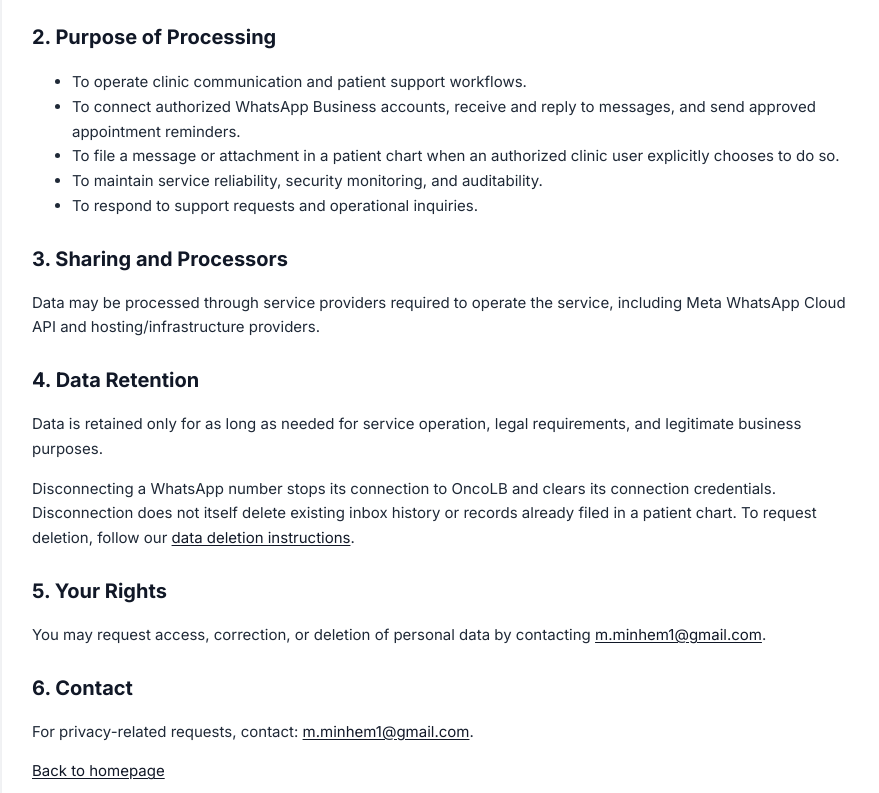
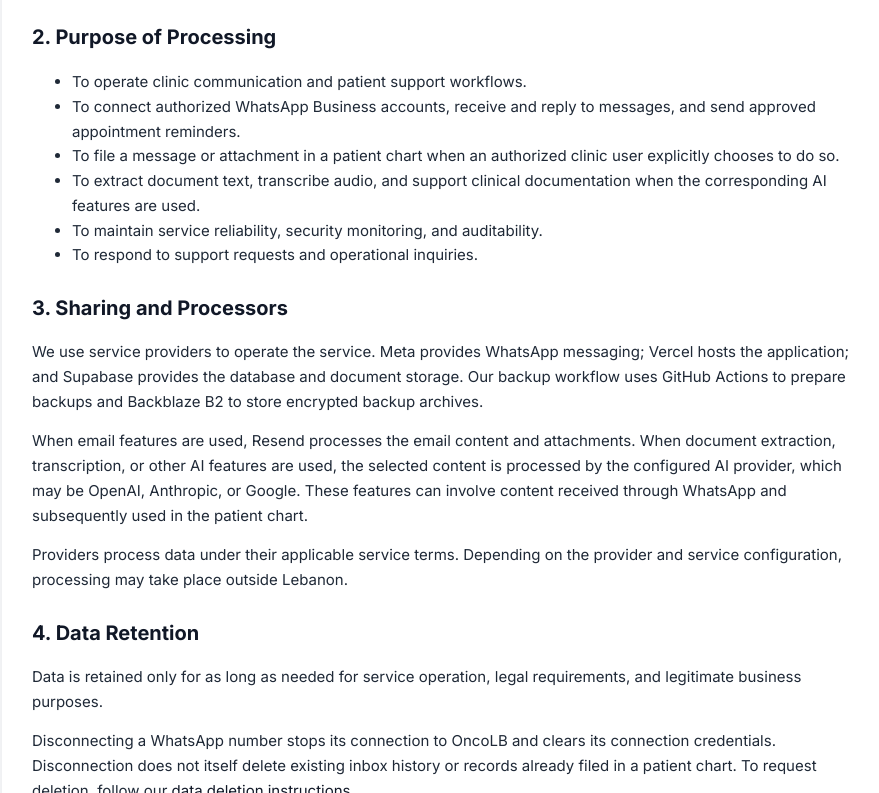
Before and after one commit to drminhem/oncolb-landing, a plain HTML site: page privacy-policy.html in a window 1280 px wide. Shown: the part 425-1218 px from the top of the page, without its empty margins (188-1067 px from the left). Drawn offline with Linux system fonts and the light colour scheme.

Commit message:
Clarify communication data processors and optional AI use

```diff
--- a/privacy-policy.html
+++ b/privacy-policy.html
@@ -93,14 +93,26 @@
         <li>To operate clinic communication and patient support workflows.</li>
         <li>To connect authorized WhatsApp Business accounts, receive and reply to messages, and send approved appointment reminders.</li>
         <li>To file a message or attachment in a patient chart when an authorized clinic user explicitly chooses to do so.</li>
+        <li>To extract document text, transcribe audio, and support clinical documentation when the corresponding AI features are used.</li>
         <li>To maintain service reliability, security monitoring, and auditability.</li>
         <li>To respond to support requests and operational inquiries.</li>
       </ul>
 
       <h2>3. Sharing and Processors</h2>
       <p>
-        Data may be processed through service providers required to operate the service, including Meta WhatsApp
-        Cloud API and hosting/infrastructure providers.
+        We use service providers to operate the service. Meta provides WhatsApp messaging; Vercel hosts the
+        application; and Supabase provides the database and document storage. Our backup workflow uses GitHub
+        Actions to prepare backups and Backblaze B2 to store encrypted backup archives.
+      </p>
+      <p>
+        When email features are used, Resend processes the email content and attachments. When document
+        extraction, transcription, or other AI features are used, the selected content is processed by the
+        configured AI provider, which may be OpenAI, Anthropic, or Google. These features can involve content
+        received through WhatsApp and subsequently used in the patient chart.
+      </p>
+      <p>
+        Providers process data under their applicable service terms. Depending on the provider and service
+        configuration, processing may take place outside Lebanon.
       </p>
 
       <h2>4. Data Retention</h2>
```
